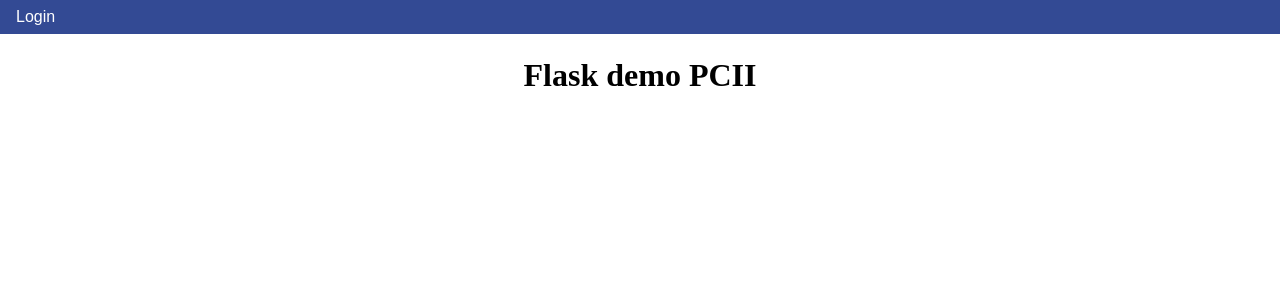
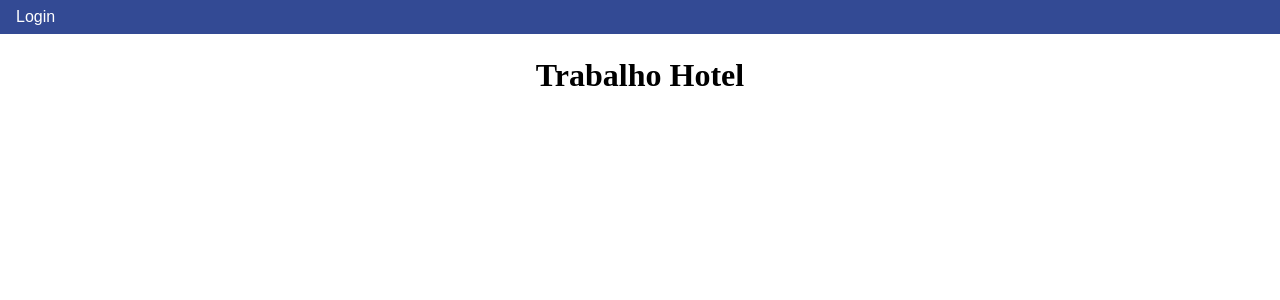
Before and after one commit to salvabrosa/PCII_grupo_T1G5, a Flask app: page / in a window 1280 px wide. Shown: the top 300 px of the page. Run offline with Flask 3, Linux system fonts and the light colour scheme.

Commit message:
att app py 21/4

```diff
--- a/app.py
+++ b/app.py
@@ -14,11 +14,11 @@ from classes.userlogin import Userlogin
 
 app = Flask(__name__)
 
-Hotel.read(filename + 'business.db')
-# Product.read(filename + 'business.db')
-# CustomerOrder.read(filename + 'business.db')
-# OrderProduct.read(filename + 'business.db')
-# Userlogin.read(filename + 'business.db')
+Hotel.read(filename + 'hotel.db')
+# Product.read(filename + 'hotel.db')
+# CustomerOrder.read(filename + 'hotel.db')
+# OrderProduct.read(filename + 'hotel.db')
+Userlogin.read(filename + 'hotel.db')
 
 prev_option = ""
 submenu = ""
--- a/templates/base.html
+++ b/templates/base.html
@@ -3,7 +3,7 @@
   <head>
     <meta charset="utf-8">
     <meta name="viewport" content="width=device-width, initial-scale=1">
-    <title>Customer order demo PCII</title>
+    <title>Trabalho Hotel</title>
     {% block title %}
     {% endblock %}
   </head>
--- a/templates/index.html
+++ b/templates/index.html
@@ -8,7 +8,7 @@
 
     <div class="dados">
         <br><br>
-            <h1>Flask demo PCII</h1>
+            <h1>Trabalho Hotel</h1>
     </div>
 
 {% endblock %}
```
Also changed, not shown: data/hotel.db.
